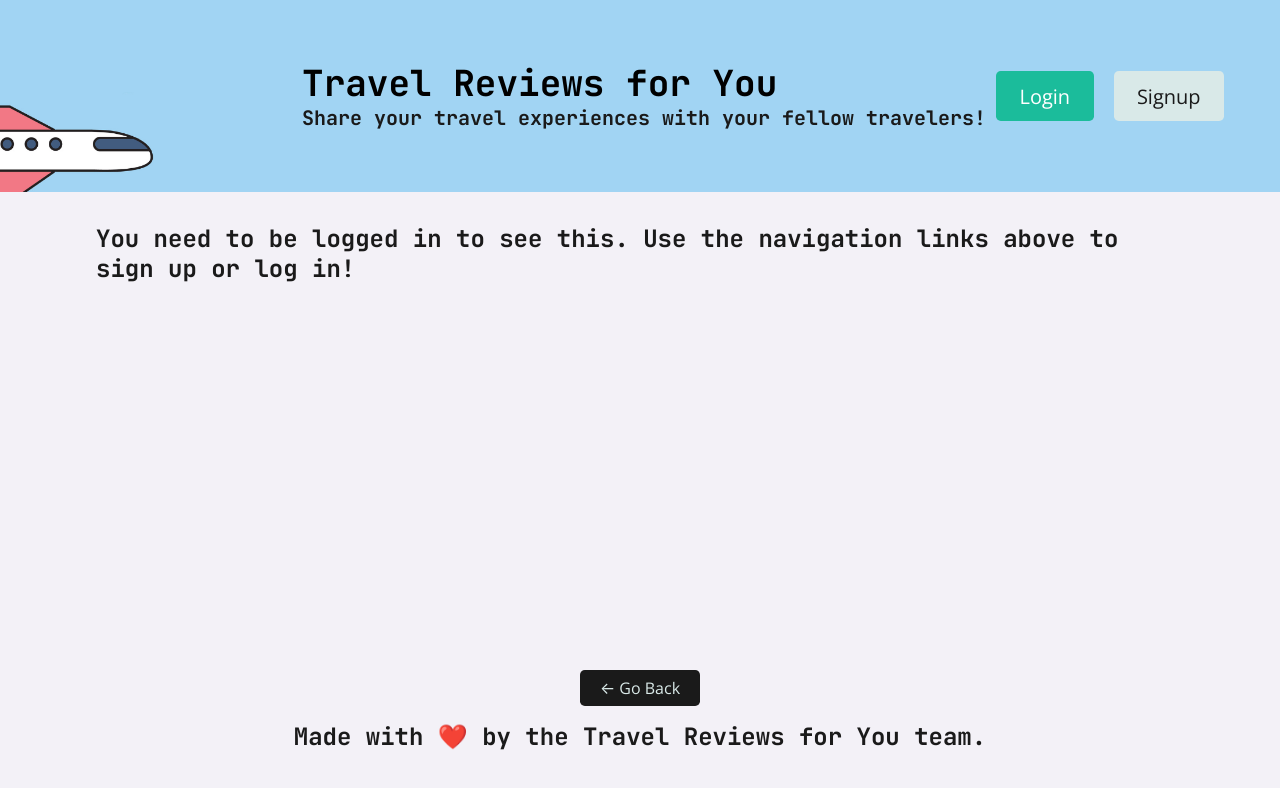
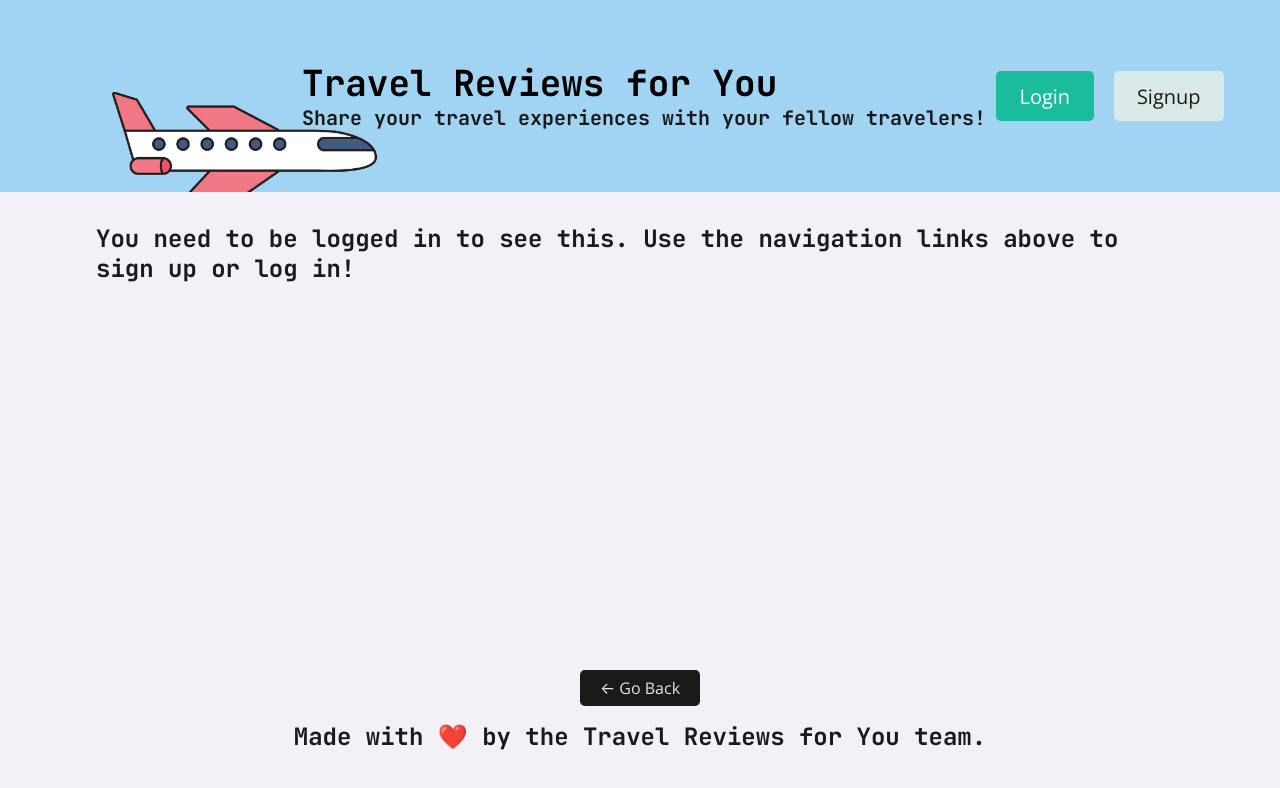
Before and after one commit to abrownstein2022/mern-travel-blog, a React (Create React App) app in the folder client/: page /me in a window 1280 px wide. Shown: the top 788 px of the page. Built offline with nearby package versions, Linux system fonts and the light colour scheme; no server answers.

Commit message:
additional changes for Heroku

```diff
--- a/client/src/custom.css
+++ b/client/src/custom.css
@@ -3,7 +3,7 @@
     background-image: url(../src/travel-image2.png);
     background-repeat: no-repeat;
     background-size: 30% auto;
-    background-position: -20% bottom;
+    background-position: 5% bottom;
     /* make the container a flexbox */
     display: flex;
     /* set the flex dir - refault is row, but watch out for overrides */
@@ -22,8 +22,6 @@
     margin-bottom: 2rem;
 }
 
-
-
 /* max width means apply these styles to all sizes less than or equal to 992 (mobile) */
 @media screen and (max-width: 992px) {
     #main-header{
--- a/client/src/pages/Profile.js
+++ b/client/src/pages/Profile.js
@@ -38,7 +38,7 @@ const Profile = () => {
   return (
     <div>
       <div className="flex-row justify-center mb-3">
-        <h2 className="col-12 col-md-10 bg-dark text-light p-3 mb-5">
+        <h2 className="col-12 col-md-10 bg-light text-light p-3 mb-5">
           Viewing {userParam ? `${user.username}'s` : 'your'} profile.
         </h2>
 
```
Also changed, not shown: 1 other file (tests, documents, lock files or other folders).
